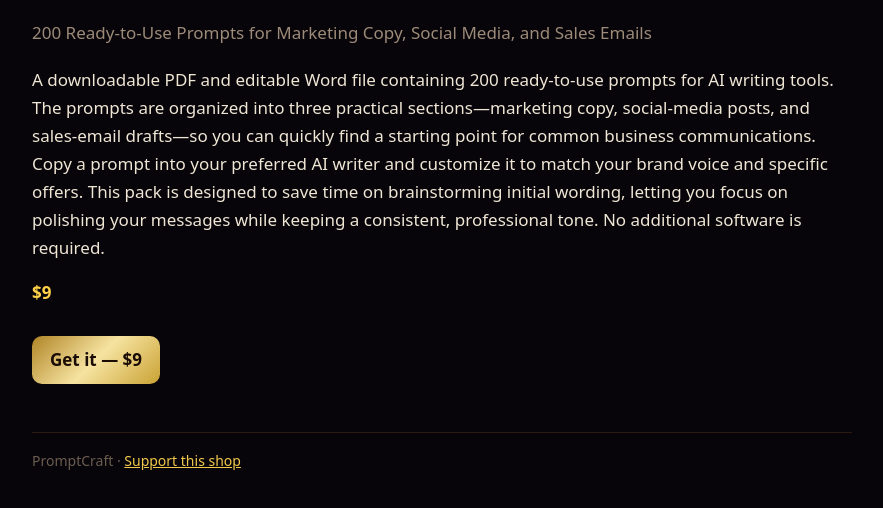
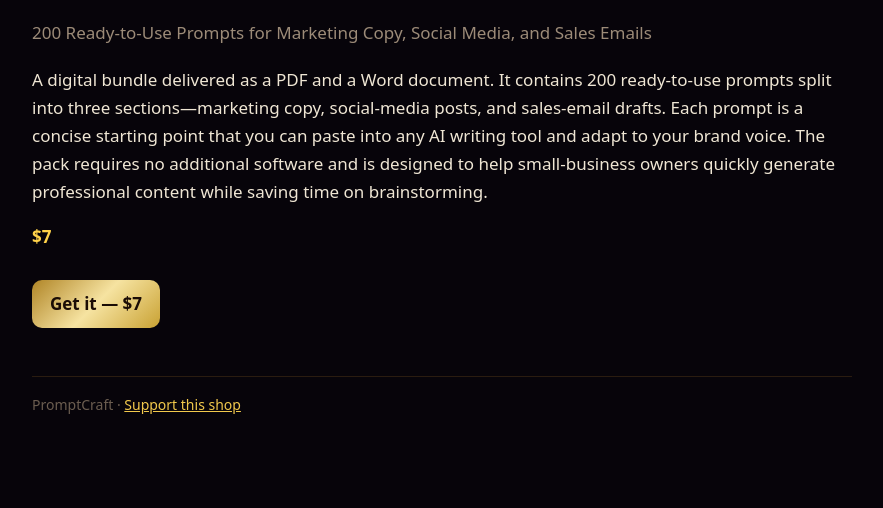
Before and after one commit to sodaro-coder/shop, a plain HTML site: page p/ai-prompt-pack-for-small-business-owners/index.html in a window 1280 px wide. Shown: the part 134-642 px from the top of the page, without its empty margins (198-1081 px from the left). Drawn offline with Linux system fonts and the light colour scheme.

Commit message:
STUMF: update p/ai-prompt-pack-for-small-business-owners/index.html

```diff
--- a/p/ai-prompt-pack-for-small-business-owners/index.html
+++ b/p/ai-prompt-pack-for-small-business-owners/index.html
@@ -5,4 +5,4 @@ a{color:#f2c94c}.wrap{max-width:860px;margin:0 auto;padding:28px 20px 60px}heade
 .card{border:1px solid #3a2a12;border-radius:14px;padding:18px;background:linear-gradient(160deg,#1a0d12,#0b0608)}.card h3{margin:0 0 6px;font-size:18px}
 .price{color:#ffd24a;font-weight:700}.btn{display:inline-block;margin-top:12px;padding:10px 18px;border-radius:10px;background:linear-gradient(135deg,#b08526,#f6e3a1,#c9a233);color:#1a0c05;font-weight:700;text-decoration:none}
 h1,h2,h3{color:#fff4dc;line-height:1.25}h2{margin-top:34px}code{background:#1a1216;padding:2px 6px;border-radius:6px}li{margin:4px 0}
-footer{margin-top:48px;color:#6b5d50;font-size:14px;border-top:1px solid #2a1c10;padding-top:16px}</style></head><body><div class='wrap'><header><a href='../../' style='text-decoration:none'><div class='brand'>PromptCraft</div></a></header><h1>AI Prompt Pack for Small Business Owners</h1><p class='tag'>200 Ready-to-Use Prompts for Marketing Copy, Social Media, and Sales Emails</p><p>A downloadable PDF and editable Word file containing 200 ready‑to‑use prompts for AI writing tools. The prompts are organized into three practical sections—marketing copy, social‑media posts, and sales‑email drafts—so you can quickly find a starting point for common business communications. Copy a prompt into your preferred AI writer and customize it to match your brand voice and specific offers. This pack is designed to save time on brainstorming initial wording, letting you focus on polishing your messages while keeping a consistent, professional tone. No additional software is required.</p><p class='price'>$9</p><a class='btn' href='https://sodarowave.gumroad.com/l/mrigqx'>Get it — $9</a><footer>PromptCraft · <a href="paypal.me/AaronSodaro">Support this shop</a></footer></div></body></html>
+footer{margin-top:48px;color:#6b5d50;font-size:14px;border-top:1px solid #2a1c10;padding-top:16px}</style></head><body><div class='wrap'><header><a href='../../' style='text-decoration:none'><div class='brand'>PromptCraft</div></a></header><h1>AI Prompt Pack for Small Business Owners</h1><p class='tag'>200 Ready-to-Use Prompts for Marketing Copy, Social Media, and Sales Emails</p><p>A digital bundle delivered as a PDF and a Word document. It contains 200 ready‑to‑use prompts split into three sections—marketing copy, social‑media posts, and sales‑email drafts. Each prompt is a concise starting point that you can paste into any AI writing tool and adapt to your brand voice. The pack requires no additional software and is designed to help small‑business owners quickly generate professional content while saving time on brainstorming.</p><p class='price'>$7</p><a class='btn' href='https://sodarowave.gumroad.com/l/mrigqx'>Get it — $7</a><footer>PromptCraft · <a href="paypal.me/AaronSodaro">Support this shop</a></footer></div></body></html>
```
